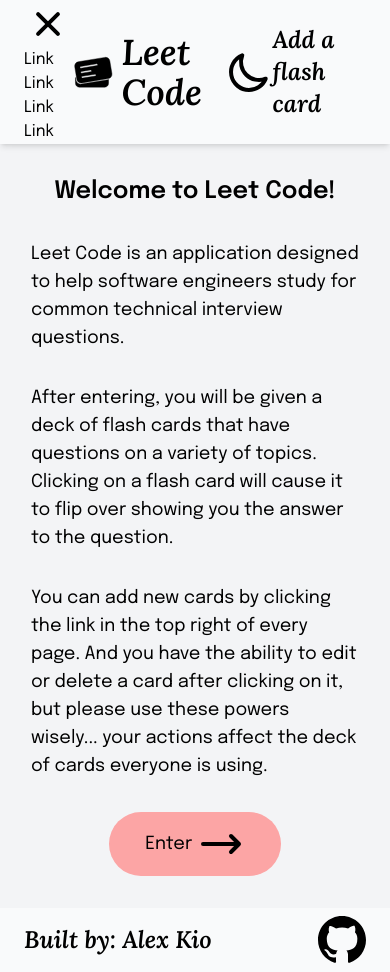
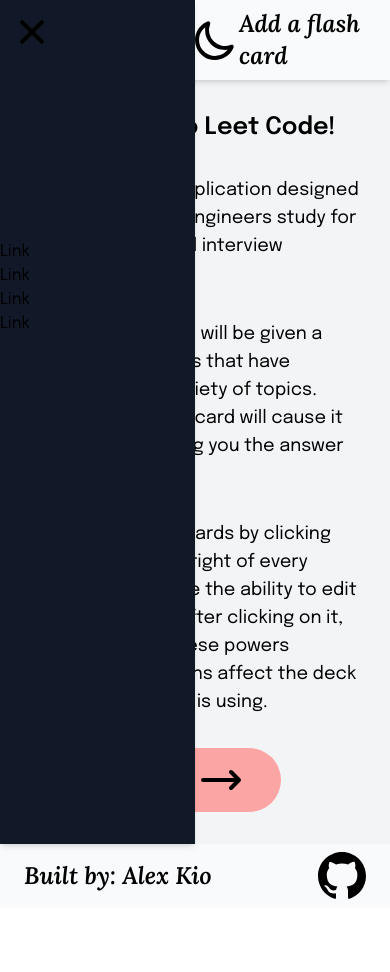
Before and after one commit to alexmkio/leet-cards, a Next.js app: page / in a window 390 px wide. Both pictures are taken after a click on the button 48 px from the left and 48 px from the top of the page. After the commit the page ends 908 px from the top, so only its background shows below. Built offline with nearby package versions, Linux system fonts and the light colour scheme; no server answers.

Commit message:
Apply z-index to hamburger menu

```diff
--- a/components/Header.tsx
+++ b/components/Header.tsx
@@ -53,7 +53,7 @@ export default function Header() {
 
         <div className="md:hidden">
           <button
-            className="flex flex-col h-12 w-12 justify-center items-center group"
+            className="flex flex-col h-12 w-12 justify-center items-center group fixed top-2 left-2 z-10"
             onClick={() => setIsOpen(!isOpen)}
           >
             <div
@@ -78,8 +78,8 @@ export default function Header() {
           </button>
           <ul className={`${
             isOpen
-              ? "block"
-              : "hidden"
+              ? "block fixed visable top-0 left-0 w-6/12 h-full py-60 bg-gray-900 shadow-md transition duration-300"
+              : "block fixed invisible top-0 -left-full w-6/12 h-full py-60 bg-gray-900 shadow-md transition duration-300"
           }`}>
             <li>Link</li>
             <li>Link</li>
```
